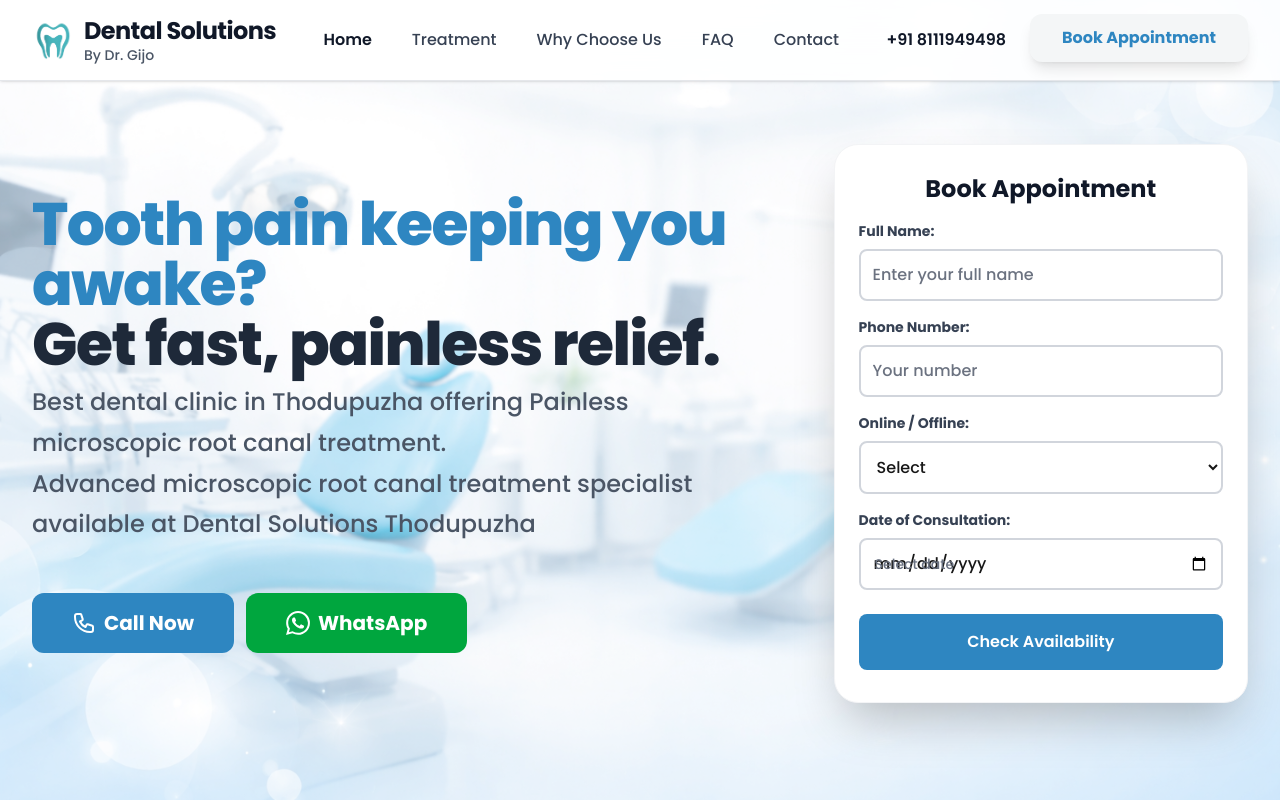
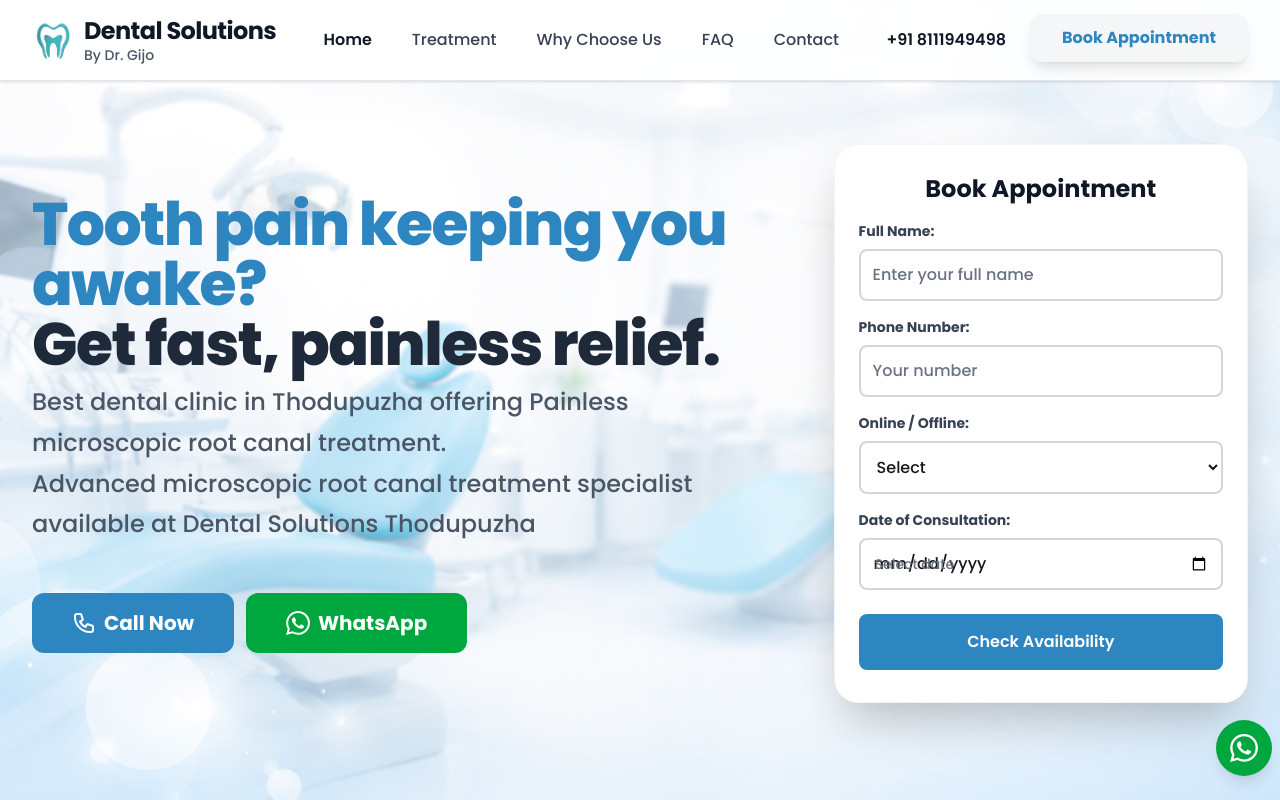
Before and after one commit to externalwebwork/dr-gijo, a Next.js app: page / in a window 1280 px wide. Shown: the top 800 px of the page. Built offline with nearby package versions, Linux system fonts and the light colour scheme.

Commit message:
sample last4

```diff
--- /dev/null
+++ b/app/components/WhatsAppFloat.tsx
@@ -0,0 +1,18 @@
+export default function WhatsAppFloat() {
+  const waUrl =
+    "https://wa.me/918111949498?text=Hello%2C%20I%20would%20like%20to%20book%20a%20dental%20appointment%20at%20your%20clinic.%20I%20am%20experiencing%20tooth%20pain%20and%20need%20consultation.%20Please%20let%20me%20know%20the%20available%20time%20slots.";
+
+  return (
+    <a
+      href={waUrl}
+      target="_blank"
+      rel="noopener noreferrer"
+      aria-label="Chat on WhatsApp"
+      className="fixed bottom-6 right-2 z-50 flex h-14 w-14 items-center justify-center rounded-full bg-green-600 text-white shadow-lg transition-all hover:scale-110 hover:bg-green-700 hover:shadow-xl"
+    >
+      <svg className="h-7 w-7" viewBox="0 0 24 24" fill="currentColor">
+        <path d="M17.472 14.382c-.297-.149-1.758-.867-2.03-.967-.273-.099-.471-.148-.67.15-.197.297-.767.966-.94 1.164-.173.199-.347.223-.644.075-.297-.15-1.255-.463-2.39-1.475-.883-.788-1.48-1.761-1.653-2.059-.173-.297-.018-.458.13-.606.134-.133.298-.347.446-.52.149-.174.198-.298.298-.497.099-.198.05-.371-.025-.52-.075-.149-.669-1.612-.916-2.207-.242-.579-.487-.5-.669-.51-.173-.008-.371-.01-.57-.01-.198 0-.52.074-.792.372-.272.297-1.04 1.016-1.04 2.479 0 1.462 1.065 2.875 1.213 3.074.149.198 2.096 3.2 5.077 4.487.709.306 1.262.489 1.694.625.712.227 1.36.195 1.871.118.571-.085 1.758-.719 2.006-1.413.248-.694.248-1.289.173-1.413-.074-.124-.272-.198-.57-.347m-5.421 7.403h-.004a9.87 9.87 0 01-5.031-1.378l-.361-.214-3.741.982.998-3.648-.235-.374a9.86 9.86 0 01-1.51-5.26c.001-5.45 4.436-9.884 9.888-9.884 2.64 0 5.122 1.03 6.988 2.898a9.825 9.825 0 012.893 6.994c-.003 5.45-4.437 9.884-9.885 9.884m8.413-18.297A11.815 11.815 0 0012.05 0C5.495 0 .16 5.335.157 11.892c0 2.096.547 4.142 1.588 5.945L.057 24l6.305-1.654a11.882 11.882 0 005.683 1.448h.005c6.554 0 11.89-5.335 11.893-11.893a11.821 11.821 0 00-3.48-8.413z" />
+      </svg>
+    </a>
+  );
+}
--- a/app/layout.tsx
+++ b/app/layout.tsx
@@ -1,6 +1,7 @@
 import type { Metadata } from "next";
 import { Poppins } from "next/font/google";
 import "./globals.css";
+import WhatsAppFloat from "./components/WhatsAppFloat";
 
 const poppins = Poppins({
   variable: "--font-poppins",
@@ -62,6 +63,7 @@
       </head>
       <body className={`${poppins.variable} antialiased`}>
         {children}
+        <WhatsAppFloat />
       </body>
     </html>
   );
```
